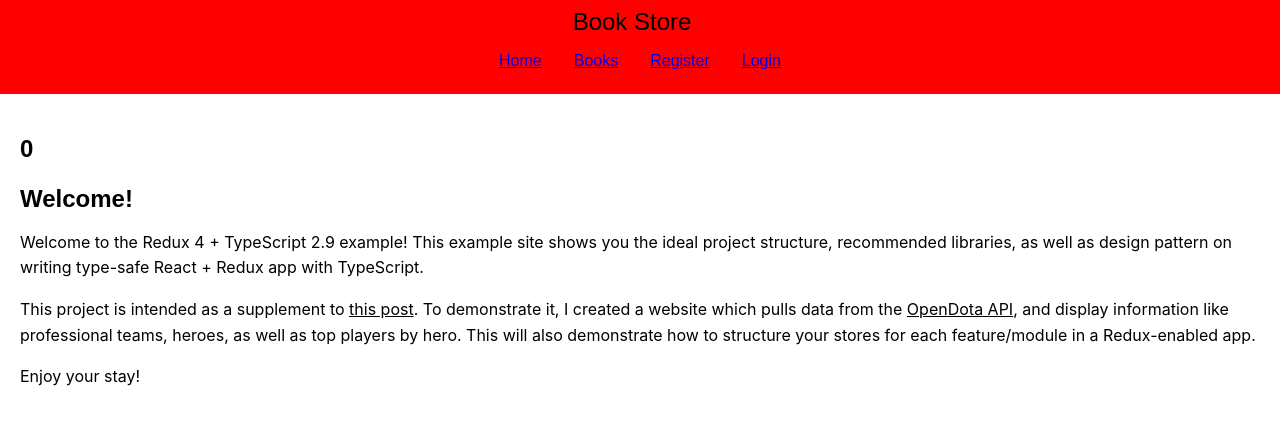
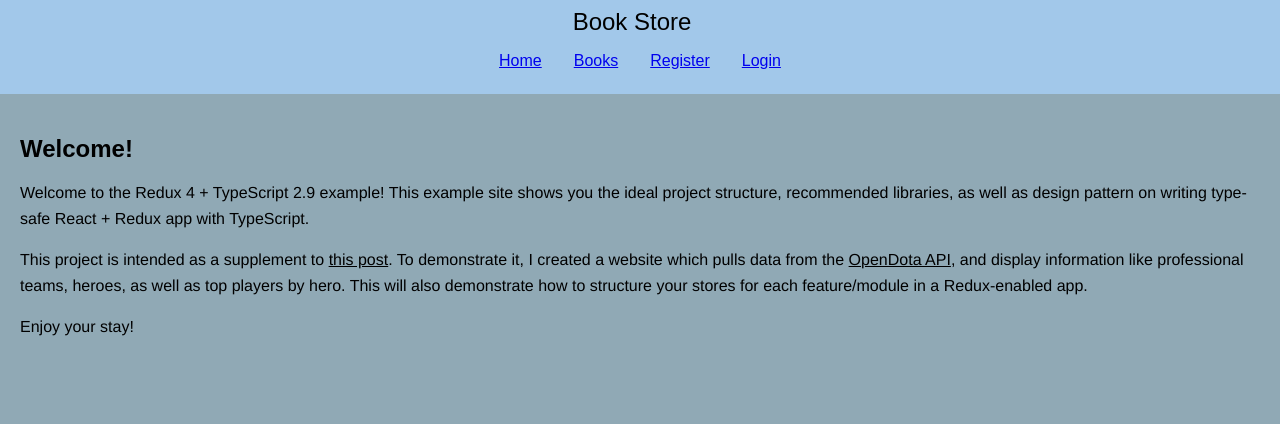
Before and after one commit to SerafymProgrammer/FinalBookStoreReact, a React (Create React App) app: page /login in a window 1280 px wide. Shown: the top 424 px of the page. Built offline with nearby package versions, Linux system fonts and the light colour scheme; no server answers.

Commit message:
Change Styles

```diff
--- a/src/components/Header.tsx
+++ b/src/components/Header.tsx
@@ -118,7 +118,7 @@ type AllProps = PropsFromState & PropsFromDispatch
 
 const Wrapper = styled('header')`
   padding: 0.5rem 1.5rem;
-  background-color: red;
+  background-color: #a2c8ea;
   color: black;
   font-family: Fantasy;
 `
--- a/src/components/Page.tsx
+++ b/src/components/Page.tsx
@@ -1,6 +1,7 @@
 import styled from 'styled-components'
 
 const Page = styled('div')`
+  background-color: #90a9b5;
   display: flex;
   flex-direction: row;
   flex: 1 1 auto;
--- a/src/index.css
+++ b/src/index.css
@@ -1,8 +1,6 @@
 body {
   margin: 0;
-  font-family: -apple-system, BlinkMacSystemFont, 'Segoe UI', 'Roboto', 'Oxygen',
-    'Ubuntu', 'Cantarell', 'Fira Sans', 'Droid Sans', 'Helvetica Neue',
-    sans-serif;
+  font-family: 'Franklin Gothic Medium', 'Arial Narrow', Arial, sans-serif;
   -webkit-font-smoothing: antialiased;
   -moz-osx-font-smoothing: grayscale;
 }
--- a/src/pages/index.tsx
+++ b/src/pages/index.tsx
@@ -6,25 +6,20 @@ import { bookCountChanged } from '../store/booksCount/actions';
 import { ConnectedReduxProps, ApplicationState } from '../store';
 import { connect } from 'react-redux';
 
-interface PropsFromState {
-  countBooksInBasket: number;
-}
 
-type AllProps = PropsFromState & ConnectedReduxProps
 
-class HomeIndexPage extends React.Component<AllProps>{
-  constructor(props: AllProps) {
-    super(props);
-  }
+
+class HomeIndexPage extends React.Component{
+
 
 public  render() {
 
-  const {countBooksInBasket} = this.props
+
   return (
     <Page>
       <Container>
         <PageContent>
-          <h1>{countBooksInBasket}</h1>
+
 
           <h1>Welcome!</h1>
           <p>
--- a/src/pages/login.tsx
+++ b/src/pages/login.tsx
@@ -67,6 +67,7 @@ export class LoginComponent extends React.Component<AllProps> {
 
     render(){
         return(
+          <Page>
             <LoginContent>
                 <div className="panel">
                     <h2>Log in</h2>
@@ -97,6 +98,7 @@ export class LoginComponent extends React.Component<AllProps> {
                     </form>
                 </div>
             </LoginContent>
+            </Page>
         )
     }
 }
@@ -122,12 +124,5 @@ const LoginContent = styled('article')`
     a {
         color: blue;
     }
-    h1,
-    h2,
-    h3,
-    h4 {
-        margin-bottom: 0.5rem;
-        font-family: Arial;
-        line-height: 1.25;
-    }
+
 `
--- a/src/pages/register.tsx
+++ b/src/pages/register.tsx
@@ -141,6 +141,7 @@ export default connect(
 const PageContent = styled('article')`
 
   margin: 0 auto;
+  width: 200px;
   line-height: 1.6;
 
   a {
```
Also changed, not shown: src/store/isLoginUser/sagas.tsx (line endings or trailing spaces).
